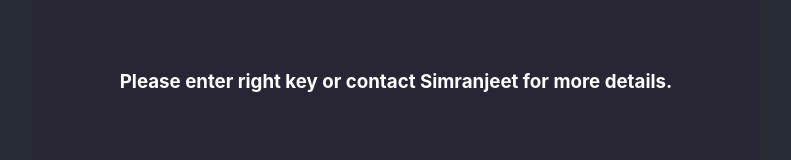
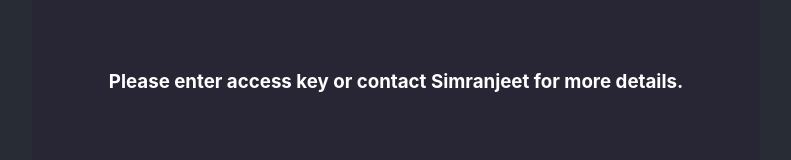
Before and after one commit to singhsimranjeetg/famconnect, a React (Create React App) app: page / in a window 1280 px wide. Shown: the part 319-479 px from the top of the page, without its empty margins (244-1035 px from the left). Built offline with nearby package versions, Linux system fonts and the light colour scheme; no server answers.

Commit message:
access key test

```diff
--- a/src/pages/password/password.page.jsx
+++ b/src/pages/password/password.page.jsx
@@ -37,7 +37,7 @@
 
     return (
         <div>
-        <section>{authorized ? <SignIn /> : <h1>Please enter right key or contact Simranjeet for more details.</h1>}</section>
+        <section>{authorized ? <SignIn /> : <h1>Please enter access key or contact Simranjeet for more details.</h1>}</section>
         <form onSubmit = {checkPassword}>
           <input
             value={formValue}
```
